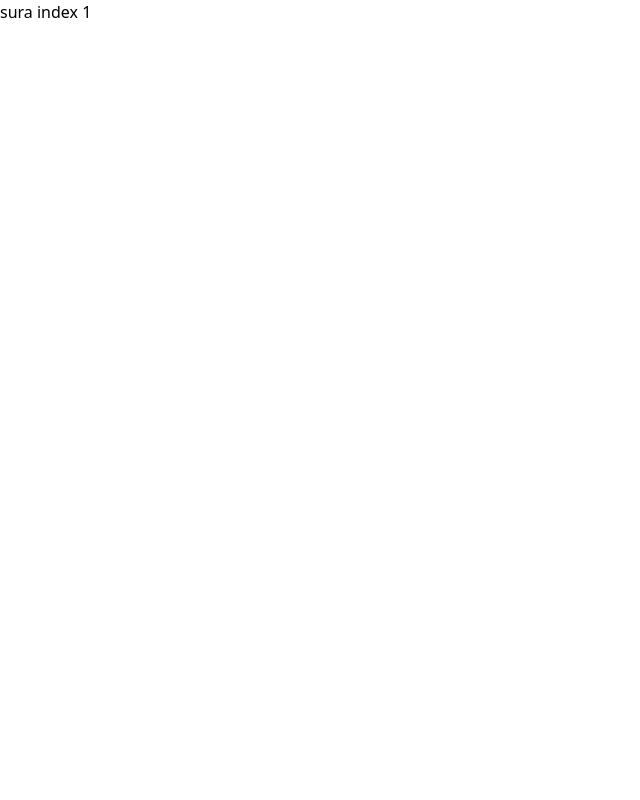
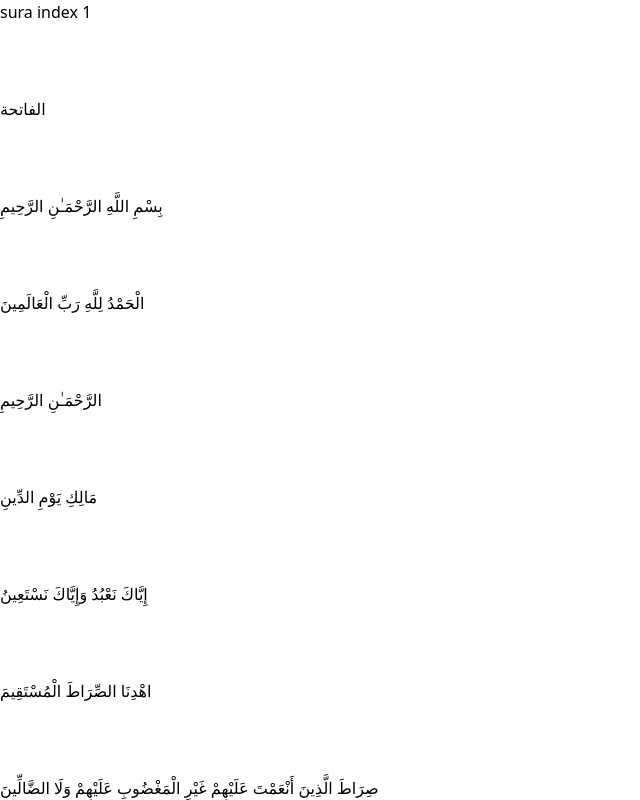
Before and after one commit to mansourcodes/quran-app, a React (Create React App) app: page /sura/1 in a window 1280 px wide. Shown: the whole page, without its empty margins (0-640 px from the left). Built offline with nearby package versions, Linux system fonts and the light colour scheme.

Commit message:
show ayah

```diff
--- /dev/null
+++ b/src/components/AyahList.tsx
@@ -0,0 +1,15 @@
+import React from 'react';
+import AyahListItem from './AyahListItem';
+import { Ayah } from '../utils/types';
+
+const AyahList = ({ ayah }: { ayah: Ayah[] | undefined }) => {
+  return (
+    <>
+      {ayah?.map((aya) => (
+        <AyahListItem aya={aya} key={aya.index} />
+      ))}
+    </>
+  );
+};
+
+export default AyahList;
--- /dev/null
+++ b/src/components/AyahListHeader.tsx
@@ -0,0 +1,10 @@
+import React from 'react';
+const AyahListHeader = ({ suraName }: { suraName: string }) => {
+  return (
+    <>
+      <div>{suraName}</div>
+    </>
+  );
+};
+
+export default AyahListHeader;
--- /dev/null
+++ b/src/components/AyahListItem.tsx
@@ -0,0 +1,17 @@
+import React from 'react';
+import { Ayah } from '../utils/types';
+const AyahListItem = ({ aya }: { aya: Ayah }) => {
+  return (
+    <>
+      {aya.bismillah && (
+        <>
+          <div>{aya.bismillah}</div>
+          <br />
+        </>
+      )}
+      <div>{aya.text}</div>
+    </>
+  );
+};
+
+export default AyahListItem;
--- a/src/pages/Sura.tsx
+++ b/src/pages/Sura.tsx
@@ -1,5 +1,8 @@
-import React from 'react';
+import React, { useContext } from 'react';
 import { RouteComponentProps } from 'react-router';
+import AyahList from '../components/AyahList';
+import { QuranContext } from '../hooks/QuranProvider';
+import AyahListHeader from '../components/AyahListHeader';
 
 interface SuraPageProps
   extends RouteComponentProps<{
@@ -9,9 +12,21 @@ interface SuraPageProps
 }
 
 const SuraPage: React.FC<SuraPageProps> = ({ match }) => {
+  const context = useContext(QuranContext);
+
+  if (!context) {
+    throw new Error('SuraPage must be used within a QuranProvider');
+  }
+
+  const { quran } = context;
+
+  const sura = quran.sura.find((sura) => sura.index === match.params.id);
+
   return (
     <>
       <div>sura index {match.params.id}</div>
+      {sura && <AyahListHeader suraName={sura?.name} />}
+      {sura && <AyahList ayah={sura?.aya} />}
     </>
   );
 };
```
